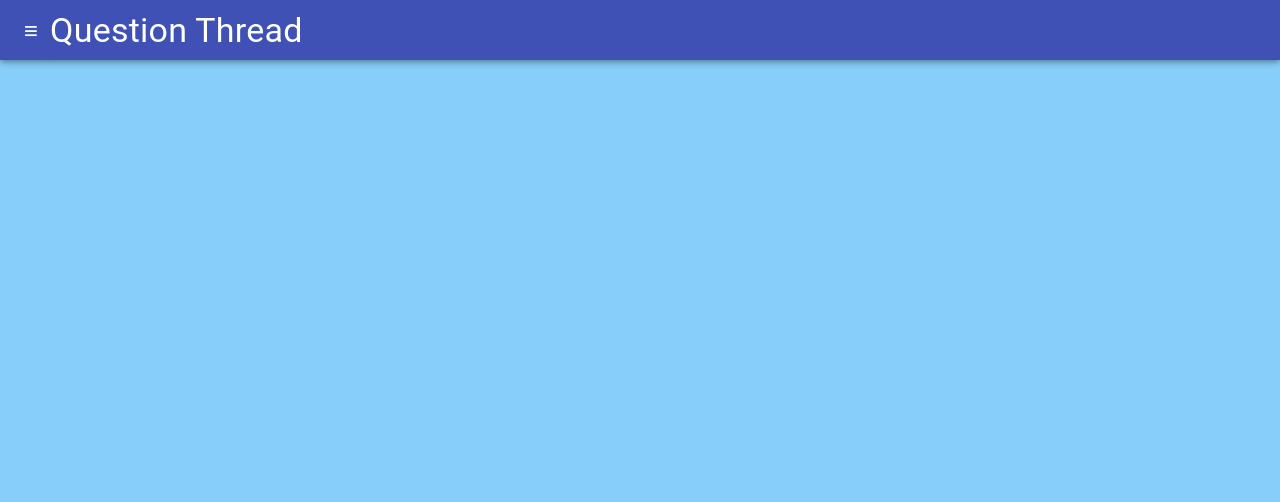
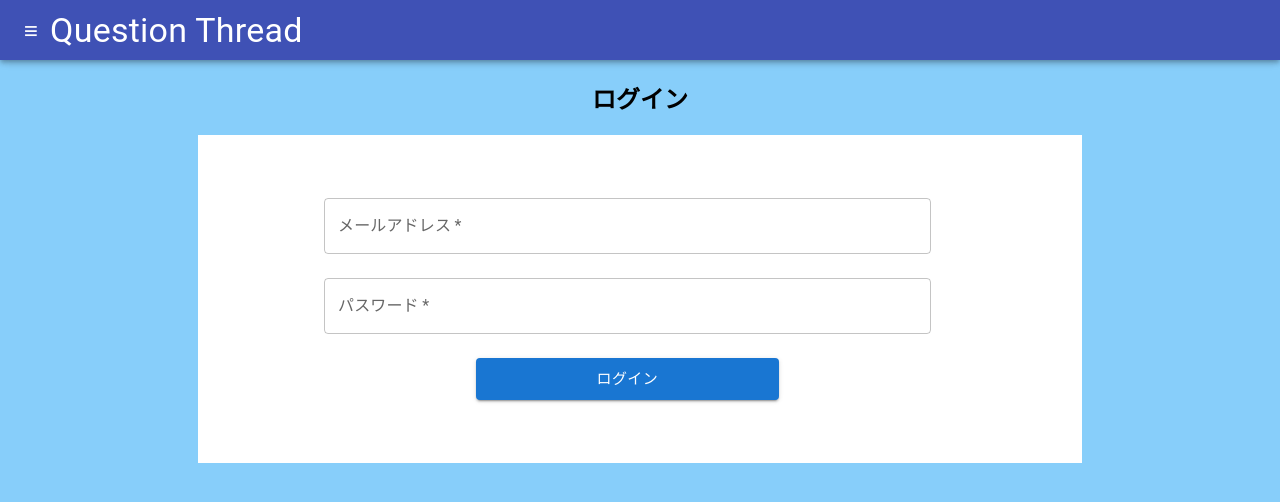
Before and after one commit to shunsuke-kawata/Question_thread, a React (Create React App) app in the folder frontend/frontend/react-sample/: page /login in a window 1280 px wide. Shown: the top 502 px of the page. Built offline with nearby package versions, Linux system fonts and the light colour scheme.

Commit message:
update ログインページの作成

```diff
--- a/frontend/frontend/react-sample/src/Components/Header.jsx
+++ b/frontend/frontend/react-sample/src/Components/Header.jsx
@@ -4,7 +4,6 @@ import {
   Toolbar,
   IconButton,
   Typography,
-  Button,
   Box,
 } from "@material-ui/core";
 
--- a/frontend/frontend/react-sample/src/Components/Main.jsx
+++ b/frontend/frontend/react-sample/src/Components/Main.jsx
@@ -12,7 +12,6 @@ const Main = () => {
   return (
     <>
       <Common />
-      {/* 以下二つのどちらかを表示する */}
       {questionOrDetail ? (
         <Details setQuestionOrDetail={setQuestionOrDetail} />
       ) : (
--- a/frontend/frontend/react-sample/src/Pages/Login.js
+++ b/frontend/frontend/react-sample/src/Pages/Login.js
@@ -1,10 +1,44 @@
 import Common from "../Components/Common";
+import { useForm } from "react-hook-form";
+import { TextField, Stack, Button } from "@mui/material";
+import "../css/Login.css";
 
 const Login = () => {
+  const { register, handleSubmit } = useForm();
+  const onSubmit = (data) => console.log(data);
   return (
     <>
       <Common />
-      <h1>ログインページ</h1>
+      <h2 id="loginTitle">ログイン</h2>
+      <div id="login">
+        <Stack spacing={3}>
+          <TextField
+            className="signinField"
+            autoComplete="off"
+            required
+            label="メールアドレス"
+            type="email"
+            {...register("email")}
+          />
+          <TextField
+            className="signinField"
+            autoComplete="off"
+            required
+            label="パスワード"
+            type="password"
+            {...register("password")}
+          />
+          <Button
+            id="signinButton"
+            color="primary"
+            variant="contained"
+            size="large"
+            onClick={handleSubmit(onSubmit)}
+          >
+            ログイン
+          </Button>
+        </Stack>
+      </div>
     </>
   );
 };
--- a/frontend/frontend/react-sample/src/Pages/Signin.js
+++ b/frontend/frontend/react-sample/src/Pages/Signin.js
@@ -11,7 +11,7 @@ const Signin = () => {
   return (
     <>
       <Common />
-      <h2 id="signinTitle">サインインページ</h2>
+      <h2 id="signinTitle">サインイン</h2>
       <div id="signin">
         <Stack spacing={3}>
           <TextField
--- /dev/null
+++ b/frontend/frontend/react-sample/src/css/Login.css
@@ -0,0 +1,20 @@
+#login{
+    margin:0px auto 0px auto;
+    width: 60%;
+    background-color: white;
+    padding:5% 0 5% 10%;
+
+}
+
+.signinField{
+   width: 80%;
+}
+
+#signinButton{
+    width: 40%;
+    margin-left: 20%;
+}
+#loginTitle{
+    text-align: center;
+    padding-top: 60px;
+}
```
